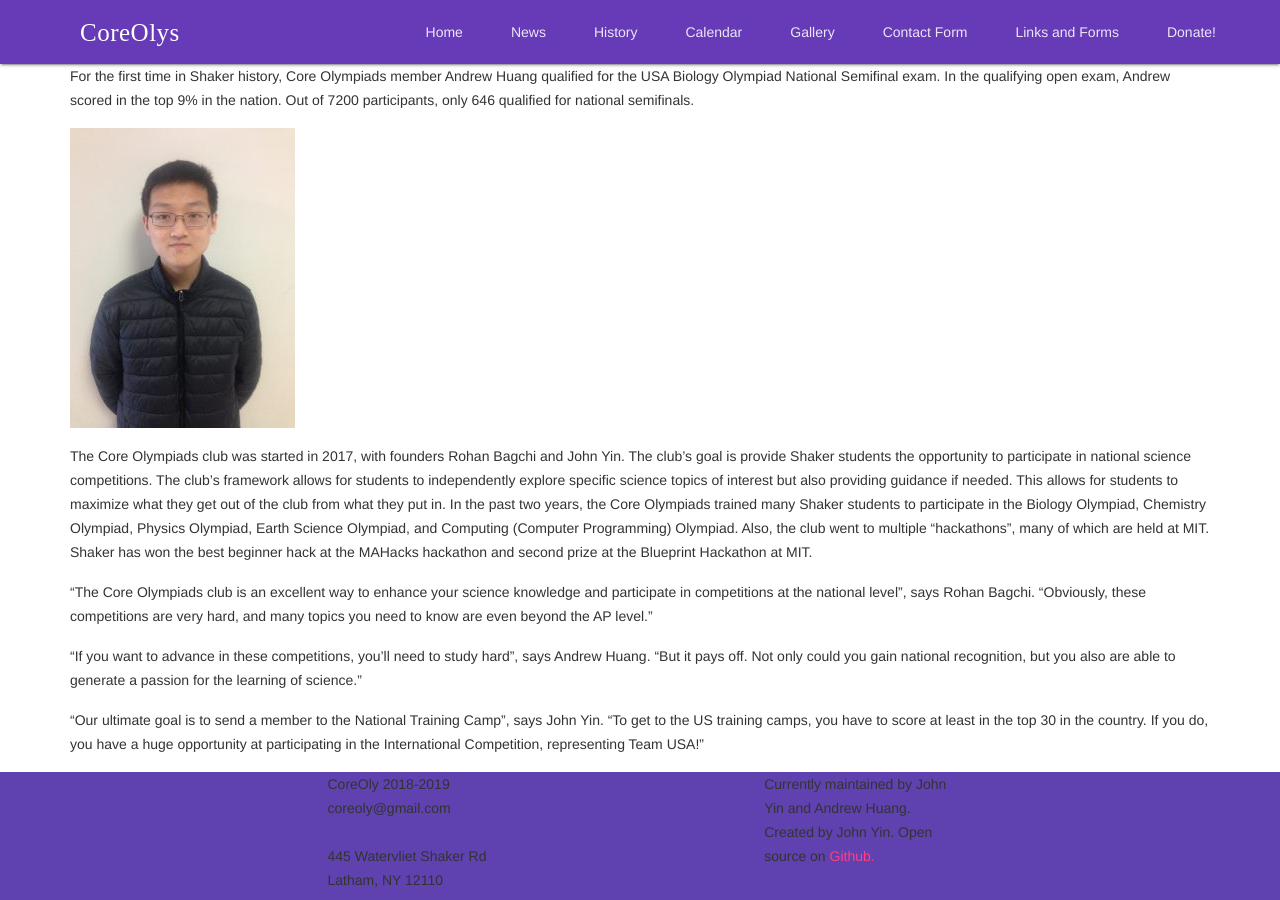
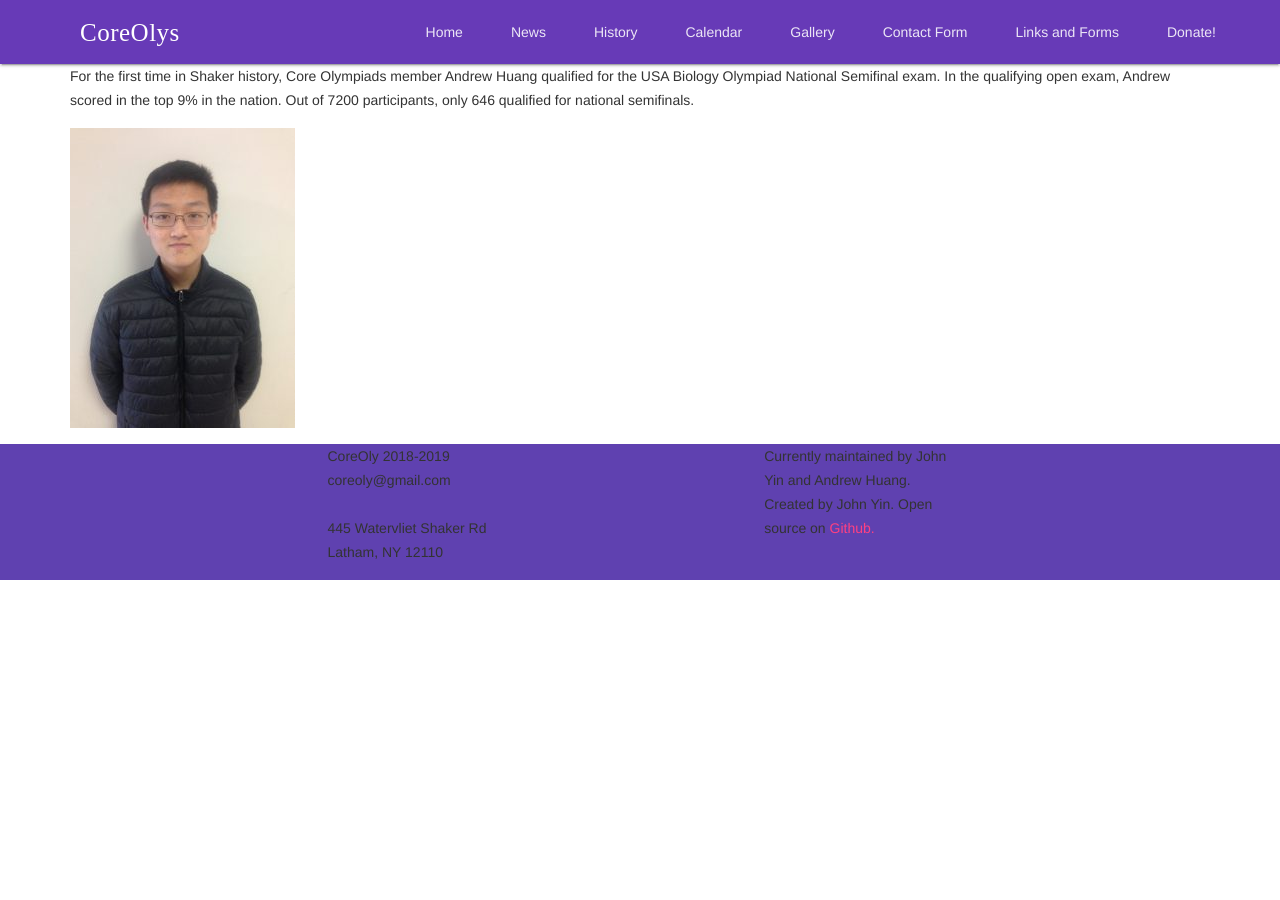
Before and after one commit to jyin2/jyin2.github.io, a Jekyll site: the page built from _posts/2019-05-1-new-website.md, in a window 1280 px wide. Built offline with Jekyll 4.4.1, drawn with Linux system fonts in a browser that asks for light colours; nearby versions of some CDN libraries; our own code applies the rules of GitHub Pages for plain Markdown files.

Commit message:
Update 2019-05-1-new-website.md

```diff
--- a/_posts/2019-05-1-new-website.md
+++ b/_posts/2019-05-1-new-website.md
@@ -5,11 +5,3 @@ author: John Yin
 For the first time in Shaker history, Core Olympiads member Andrew Huang qualified for the USA Biology Olympiad National Semifinal exam. In the qualifying open exam, Andrew scored in the top 9% in the nation. Out of 7200 participants, only 646 qualified for national semifinals.
 
 ![Andrew Huang](/assets/Pictures/andrew_huang.jpg)
-
-The Core Olympiads club was started in 2017, with founders Rohan Bagchi and John Yin. The club’s goal is provide Shaker students the opportunity to participate in national science competitions. The club’s framework allows for students to independently explore specific science topics of interest but also providing guidance if needed. This allows for students to maximize what they get out of the club from what they put in. In the past two years, the Core Olympiads trained many Shaker students to participate in the Biology Olympiad, Chemistry Olympiad, Physics Olympiad, Earth Science Olympiad, and Computing (Computer Programming) Olympiad. Also, the club went to multiple “hackathons”, many of which are held at MIT. Shaker has won the best beginner hack at the MAHacks hackathon and second prize at the Blueprint Hackathon at MIT.
-
-“The Core Olympiads club is an excellent way to enhance your science knowledge and participate in competitions at the national level”, says Rohan Bagchi. “Obviously, these competitions are very hard, and many topics you need to know are even beyond the AP level.”
-
-“If you want to advance in these competitions, you’ll need to study hard”, says Andrew Huang. “But it pays off. Not only could you gain national recognition, but you also are able to generate a passion for the learning of science.”
-
-“Our ultimate goal is to send a member to the National Training Camp”, says John Yin. “To get to the US training camps, you have to score at least in the top 30 in the country. If you do, you have a huge opportunity at participating in the International Competition, representing Team USA!”
```
